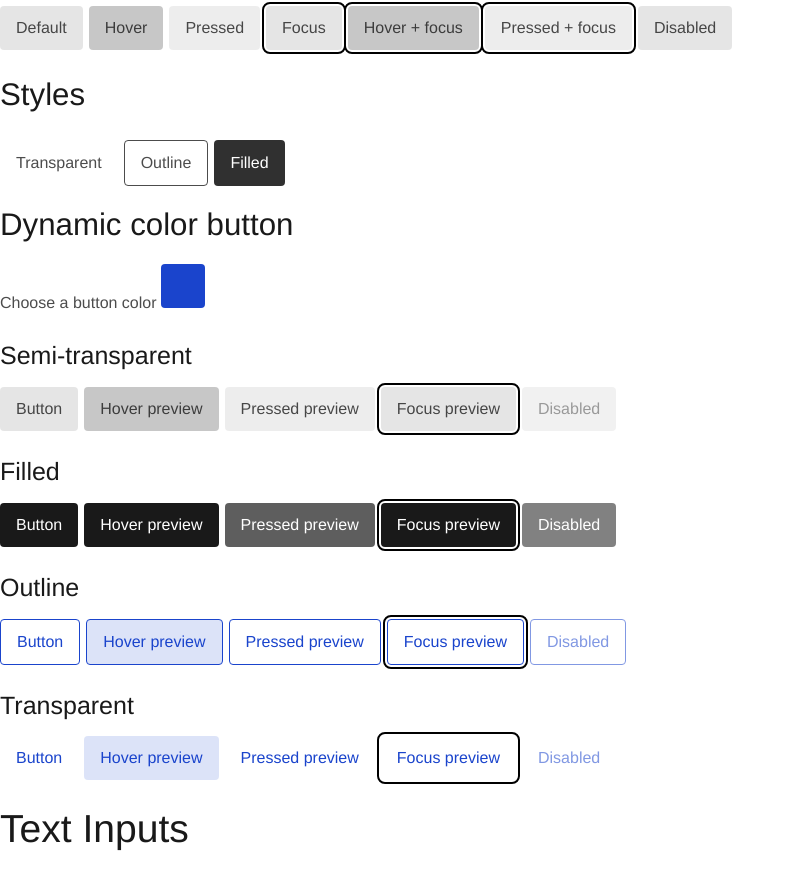
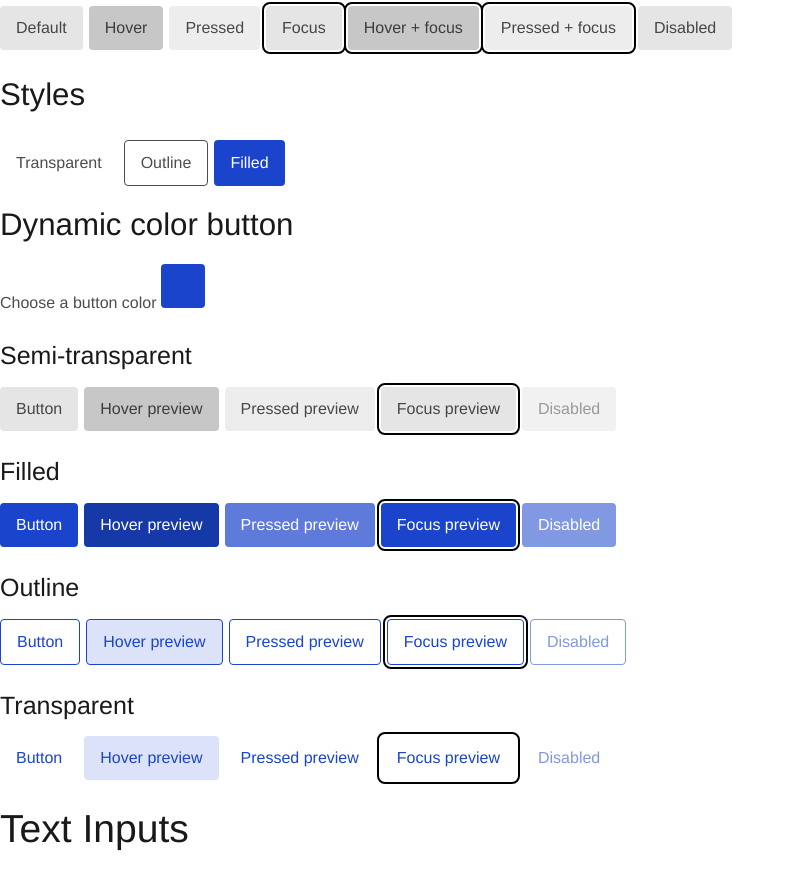
Before and after one commit to jurgengjoncari/default-styles, a website with bundled scripts: page index.html in a window 1280 px wide. Shown: the part 2025-2900 px from the top of the page, without its empty margins (0-795 px from the left). Built offline with nearby package versions, Linux system fonts and the light colour scheme.

Commit message:
refactor button color variables for consistency

```diff
--- a/components/form/button/custom-color/style.css
+++ b/components/form/button/custom-color/style.css
@@ -1,10 +1,9 @@
 @layer variant {
     .button--custom-color {
-        --color-surface-color: var(--button-bg);
         transition: background-color 0.2s ease, color 0.2s ease;
 
         &.is-filled {
-            --color-surface-color: var(--button-bg);
+            --color-surface: var(--button-bg);
             --color-surface-strength: 100%;
             color: var(--button-text);
         }
--- a/css/theme.css
+++ b/css/theme.css
@@ -50,9 +50,9 @@
         }
 
         .is-filled {
-            --color-surface: var(--color-emphasis);
-            --color-surface-strength: 90%;
-            color: var(--background-color);
+            --color-surface: var(--primary-color);
+            --color-surface-strength: 100%;
+            color: var(--primary-color-contrast);
         }
     }
 }
```
